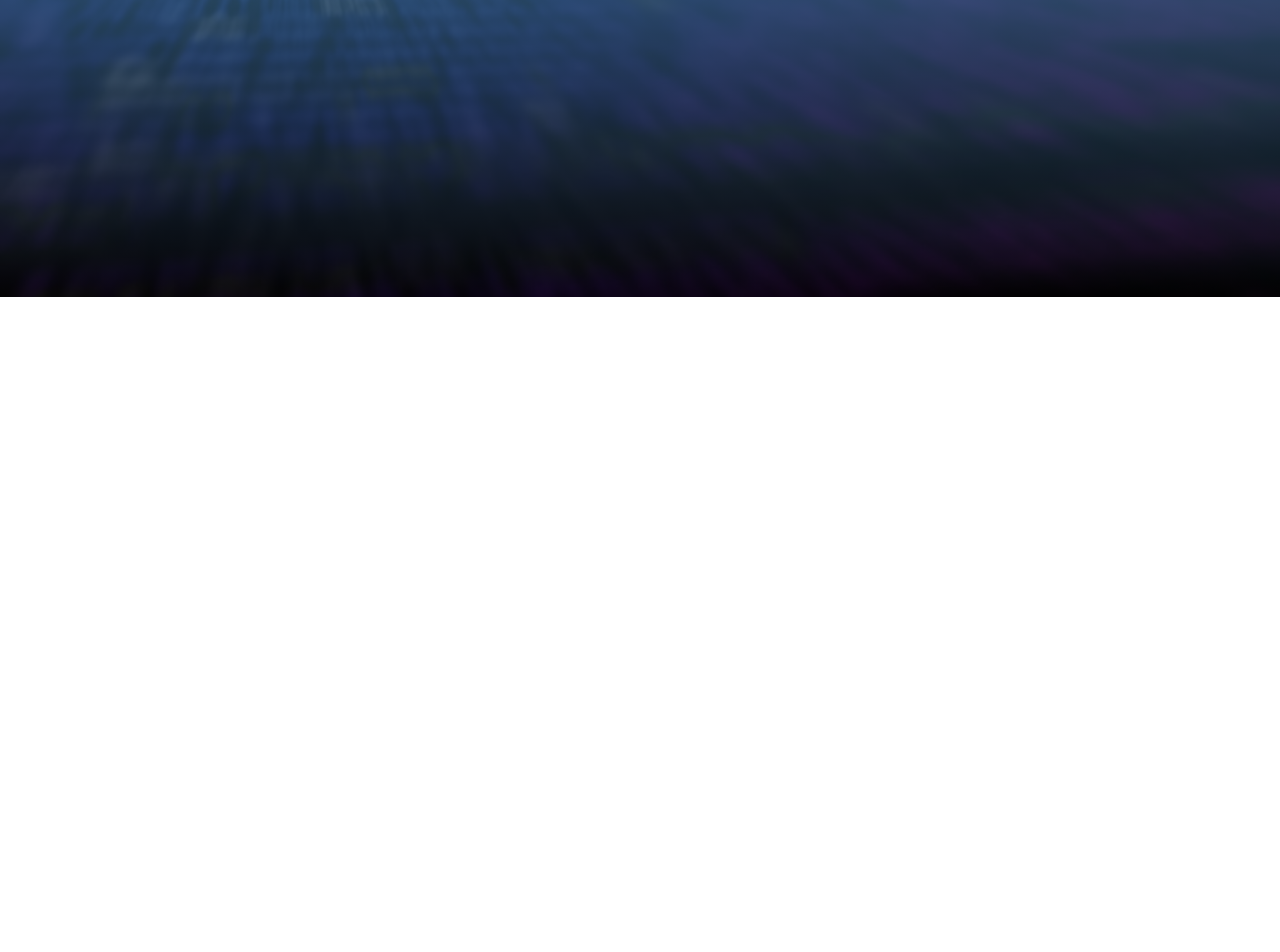
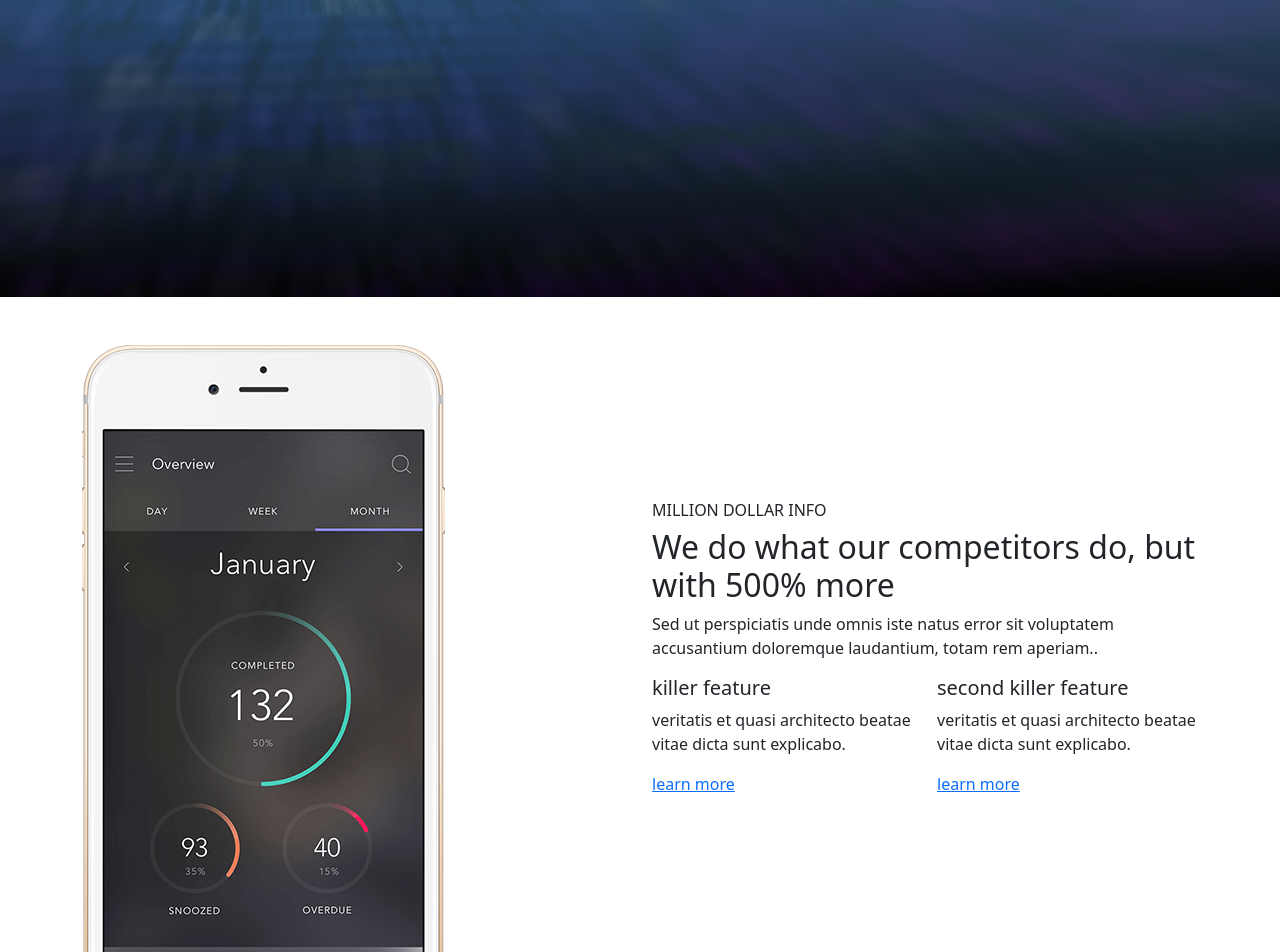
Before and after one commit to Nastasiau/html-lab8, a plain HTML site: page index.html in a window 1280 px wide. Shown: the part 503-1455 px from the top of the page. Before the commit the page ends 800 px from the top, so only its background shows below. Drawn offline with nearby package versions, Linux system fonts and the light colour scheme.

Commit message:
commit 6

```diff
--- a/index.html
+++ b/index.html
@@ -17,14 +17,56 @@
                     <div class="col-12 col-md-6">
                         <h1 class="text-white">Coding on steroids</h1>
                         <p class="lead text-white-70">Stop hiring engineers to write your code.
-Just use the 1kb script that magically solves all your problems and algorithms.</p>
+                            Just use the 1kb script that magically solves all your problems and algorithms.</p>
                         <a class="btn btn-primary" href="#" role="button">Try it yesterday</a>
                     </div>
                 </div>
             </div>
         </section>
 
-        <section id="info--1"></section>
+        <section id="info--1">
+            <div class="container">
+                <div class="row pt-5 align-items-center">
+                    <div class="col d-none d-md-block align-self-end">
+                        <img src="img/phone.png" class="img-fluid"/>
+                    </div>
+                    <div class="col">
+                        <h6 class="text-uppercase text-black-40">
+                            million dollar info
+                        </h6>
+                        <h2>
+                            We do what our competitors do, but with 500% more
+                        </h2>
+                        <p>
+                            Sed ut perspiciatis unde omnis iste natus error
+                            sit voluptatem accusantium doloremque laudantium,
+                            totam rem aperiam..
+                        </p>
+                        <div class="row">
+                            <div class="d-none d-md-block col">
+                            <h5>killer feature</h5>
+                            <p>
+                                veritatis et quasi architecto beatae vitae
+                                dicta sunt explicabo.
+                            </p>
+                            <a href="#" class="d-block">learn more</a>
+                        </div>
+                        <div class="d-none d-lg-block col">
+                        <h5>
+                            second killer feature
+                        </h5>
+                        <p>
+                            veritatis et quasi architecto beatae vitae
+                            dicta sunt explicabo.
+                        </p>
+                        <a href="#" class="d-block">
+                            learn more
+                        </a>
+                    </div>
+                </div>
+            </div>
+        </section>
+
         <section id="info--2"></section>
         <section id="info--3"></section>
         <section id="featured-on"></section>
```
